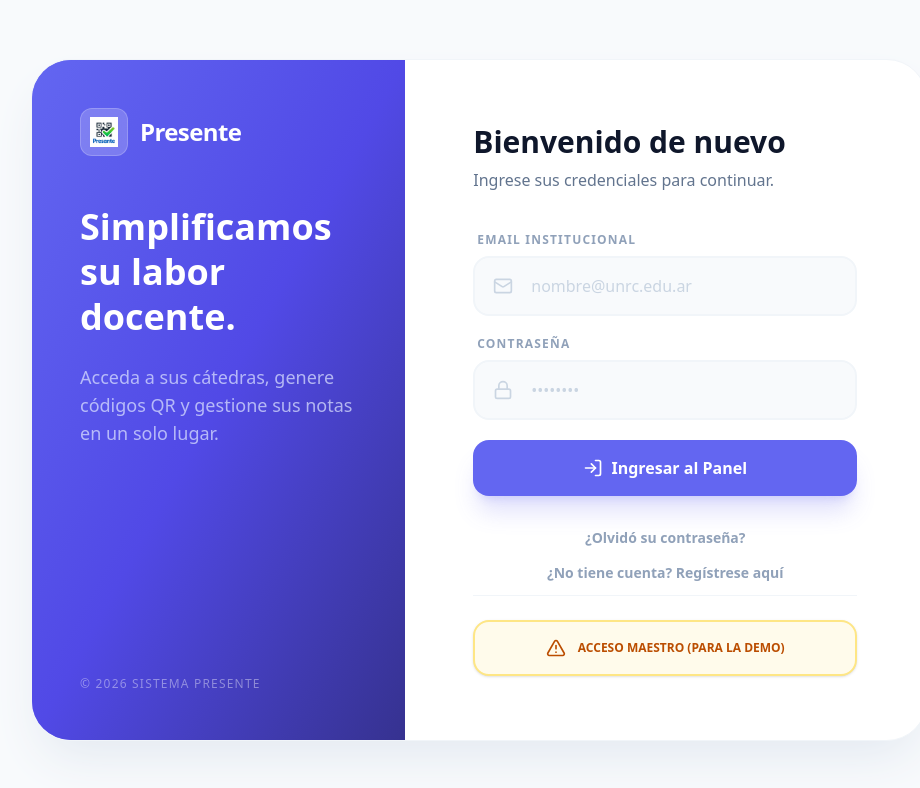
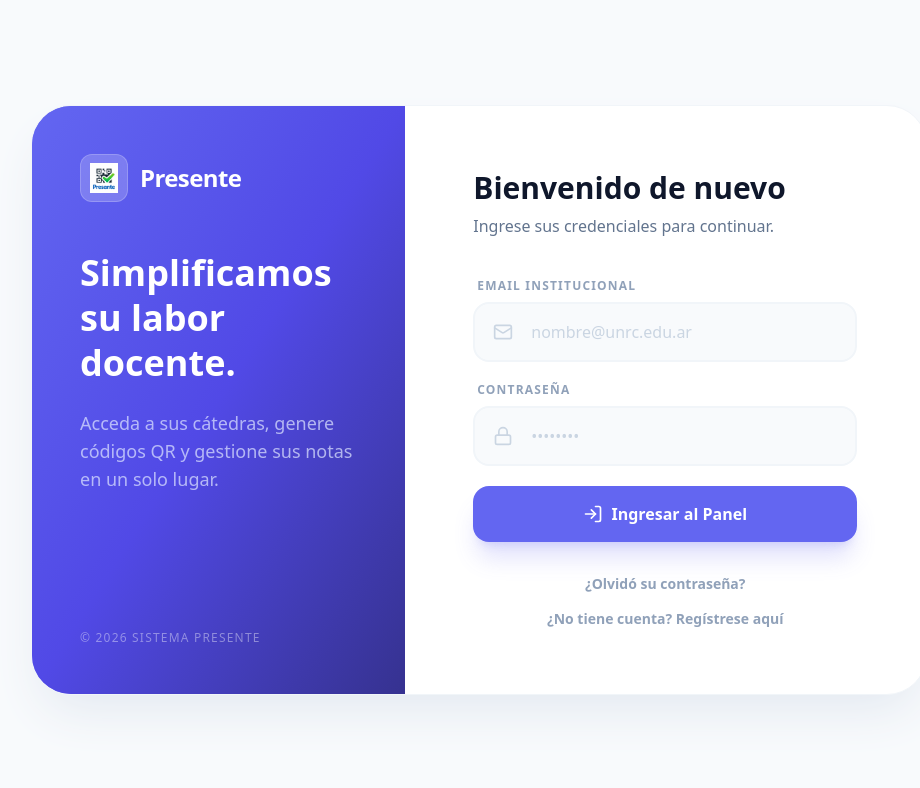
Before and after one commit to SBELENG/Presente-App, a Next.js app: page /login in a window 1280 px wide. Shown: the top 788 px of the page, without its empty margins (161-1081 px from the left). Built offline with nearby package versions, Linux system fonts and the light colour scheme.

Commit message:
chore: eliminar boton acceso maestro demo del login (produccion)

```diff
--- a/src/app/login/page.js
+++ b/src/app/login/page.js
@@ -2,7 +2,7 @@
 
 import { useState } from 'react'
 import { createClient } from '@/lib/supabase/client'
-import { Mail, Loader2, Lock, UserPlus, LogIn, AlertTriangle, CheckCircle2, KeyRound } from 'lucide-react'
+import { Mail, Loader2, Lock, UserPlus, LogIn, CheckCircle2, KeyRound } from 'lucide-react'
 
 export default function LoginPage() {
   const [email, setEmail] = useState('')
@@ -58,12 +58,7 @@ export default function LoginPage() {
     }
   }
 
-  // Bypass para emergencias
-  const handleBypass = () => {
-    document.cookie = `demo_bypass=true; path=/; max-age=7200;`
-    document.cookie = `demo_user=1000ideasdigitales@gmail.com; path=/; max-age=7200;`
-    window.location.href = '/docente/catedras'
-  }
+
 
   return (
     <div className="min-h-screen bg-slate-50 flex items-center justify-center p-6">
@@ -219,16 +214,7 @@ export default function LoginPage() {
                 </button>
               )}
 
-              <div className="pt-6 border-t border-slate-100">
-                <button
-                  type="button"
-                  onClick={handleBypass}
-                  className="w-full p-4 bg-amber-50 border-2 border-amber-200 rounded-2xl text-amber-700 flex items-center justify-center gap-3 hover:bg-amber-100 transition-all text-xs font-black shadow-sm"
-                >
-                  <AlertTriangle className="w-5 h-5" />
-                  ACCESO MAESTRO (PARA LA DEMO)
-                </button>
-              </div>
+
             </div>
           </div>
         </div>
```
